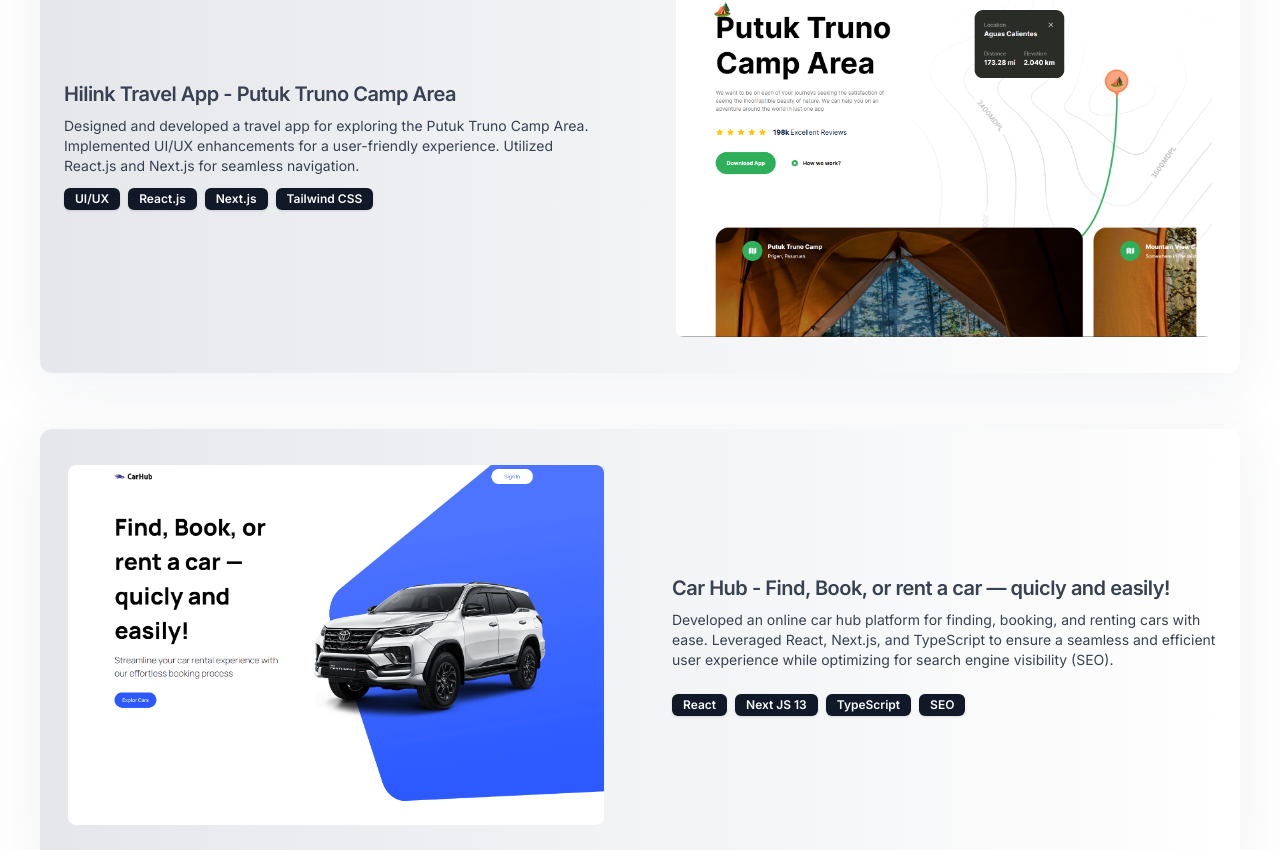
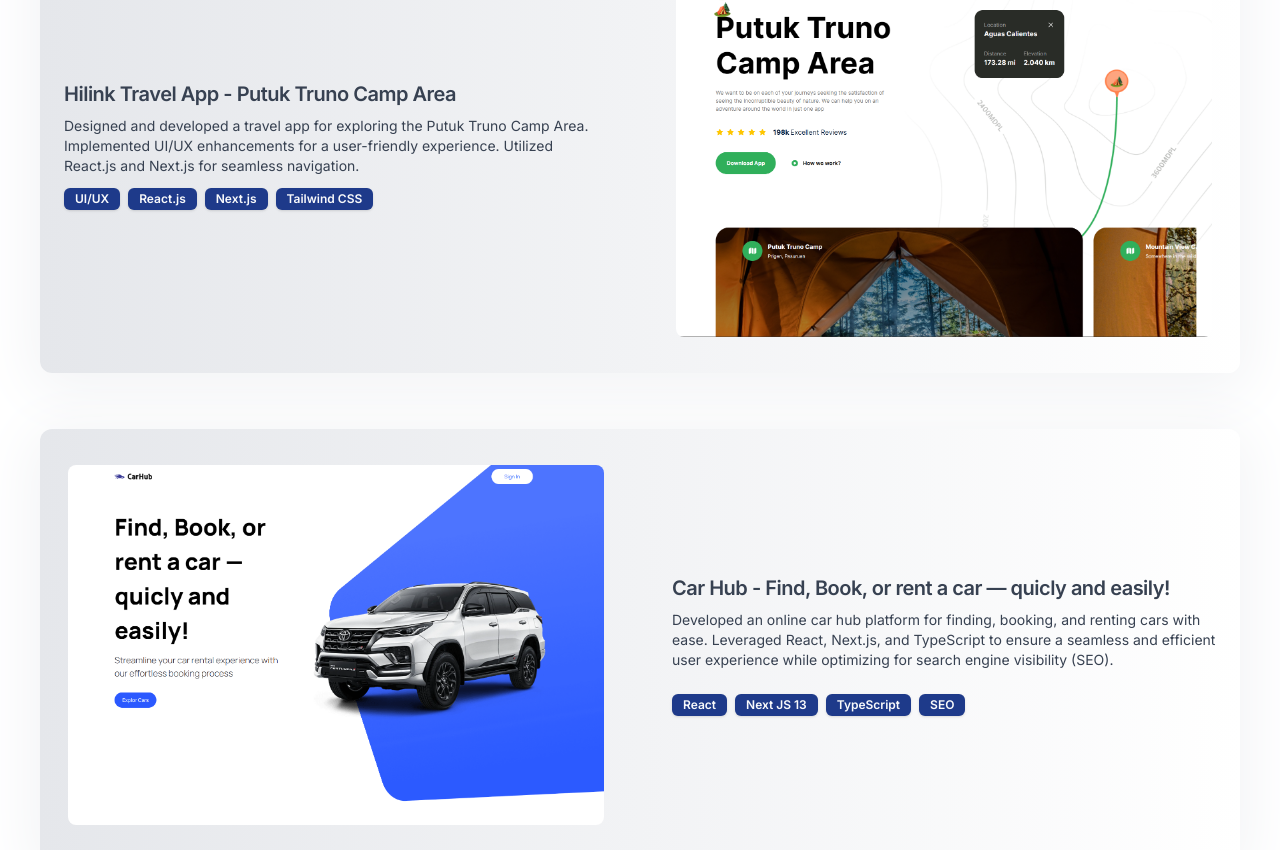
Before and after one commit to emmanuelubachi/emmanuelubachi.github.io, a Next.js app: page / in a window 1280 px wide. Shown: the part 2589-3439 px from the top of the page. Built offline with nearby package versions, Linux system fonts and the light colour scheme.

Commit message:
add badge

```diff
--- /dev/null
+++ b/src/components/ui/badge.tsx
@@ -0,0 +1,36 @@
+import * as React from "react";
+import { cva, type VariantProps } from "class-variance-authority";
+
+import { cn } from "@/lib/utils";
+
+const badgeVariants = cva(
+  "inline-flex items-center rounded-md border px-2.5 py-0.5 text-xs font-semibold transition-colors focus:outline-none focus:ring-2 focus:ring-ring focus:ring-offset-2",
+  {
+    variants: {
+      variant: {
+        default:
+          "border-transparent bg-primary-900 text-primary-foreground shadow",
+        secondary:
+          "border-transparent bg-secondary text-secondary-foreground hover:bg-secondary/80",
+        destructive:
+          "border-transparent bg-destructive text-destructive-foreground shadow hover:bg-destructive/80",
+        outline: "text-foreground",
+      },
+    },
+    defaultVariants: {
+      variant: "default",
+    },
+  }
+);
+
+export interface BadgeProps
+  extends React.HTMLAttributes<HTMLDivElement>,
+    VariantProps<typeof badgeVariants> {}
+
+function Badge({ className, variant, ...props }: BadgeProps) {
+  return (
+    <div className={cn(badgeVariants({ variant }), className)} {...props} />
+  );
+}
+
+export { Badge, badgeVariants };
```
